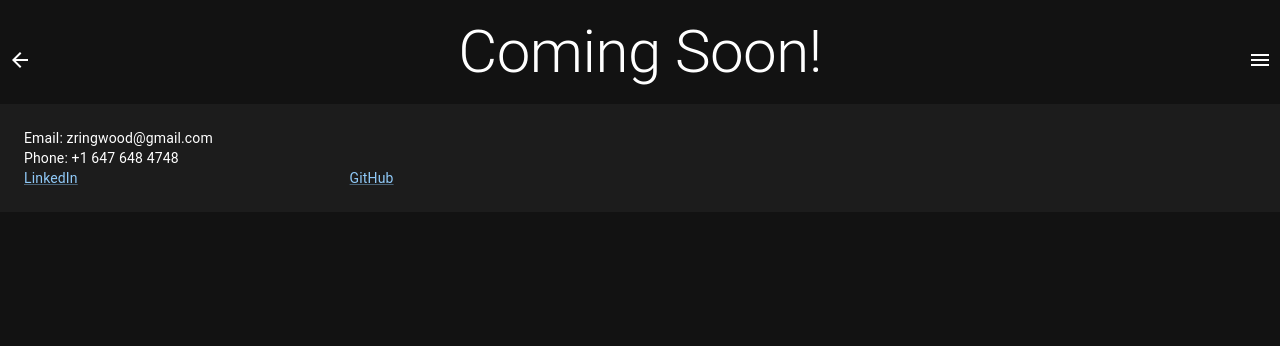
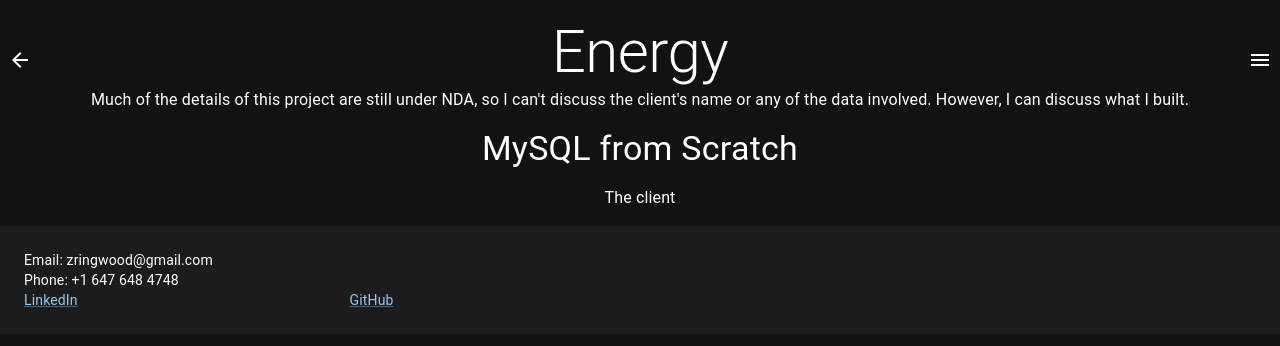
Before and after one commit to zringwood/portfolio-website, a React (Create React App) app: page /energy in a window 1280 px wide. Shown: the top 346 px of the page. Built offline with nearby package versions, Linux system fonts and the light colour scheme; the HTML template or start-up script is replaced by a standard one.

Commit message:
working on energy writeup

```diff
--- a/src/pages/Energy/Energy.jsx
+++ b/src/pages/Energy/Energy.jsx
@@ -11,7 +11,11 @@ export default function Energy(){
             justifyContent: "center",
             alignItems: "center",
             backgroundColor:"background.default"}}>
-        <Typography component="h2" variant="h2">Coming Soon!</Typography>
+        <Typography component="h1" variant="h2">Energy</Typography>
+        <Typography variant="body1">Much of the details of this project are still under NDA, so I can't discuss the client's name or any of the data involved. However, I can discuss what I built.</Typography>
+        <Typography component="h2" variant="h4">MySQL from Scratch</Typography>
+        <Typography variant="body1">The client </Typography>
+
         </Box>
     )
 }
```
